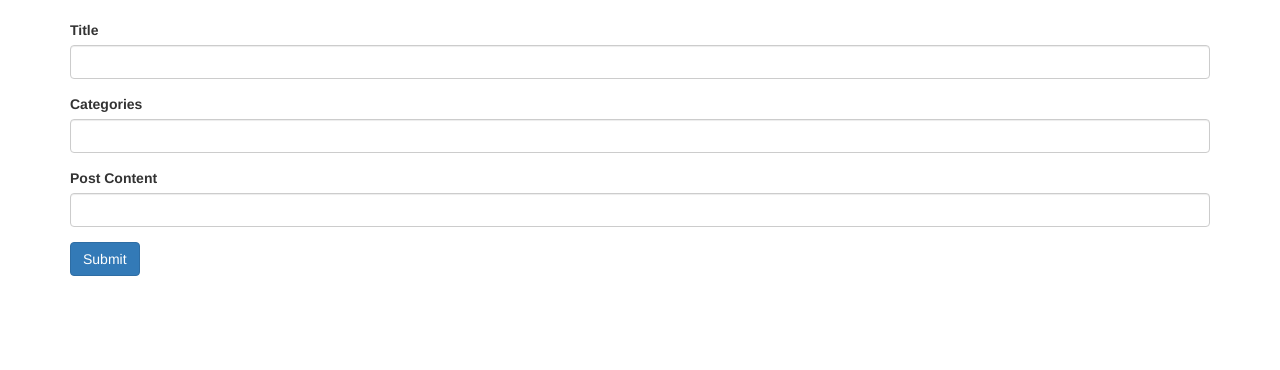
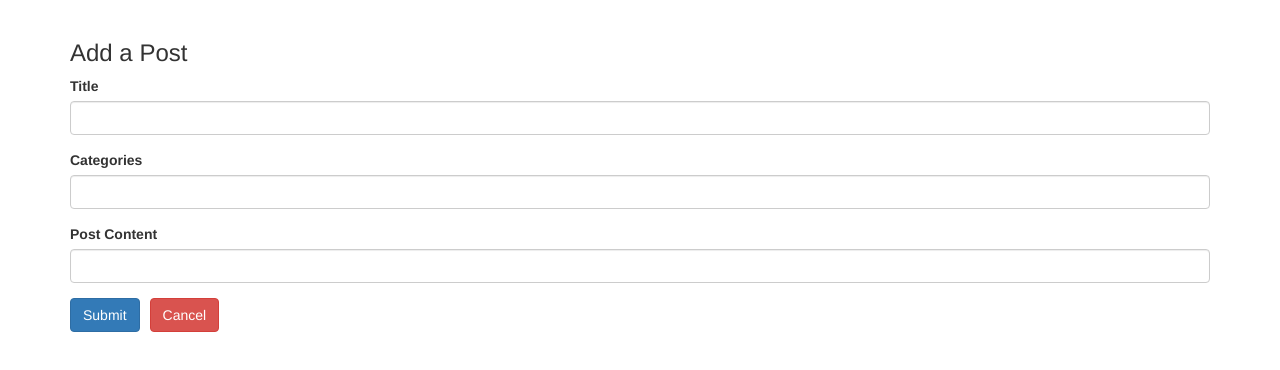
Before and after one commit to davidhenley/blogrouterv4, a React app: page /posts/new in a window 1280 px wide. Built offline with nearby package versions, Linux system fonts and the light colour scheme.

Commit message:
Code cleanup

```diff
--- a/src/components/PostNew.js
+++ b/src/components/PostNew.js
@@ -1,5 +1,6 @@
 import React, { Component } from 'react';
 import { Field, reduxForm } from 'redux-form';
+import { Link } from 'react-router-dom';
 
 class PostNew extends Component {
   onSubmit = (values) => {
@@ -23,12 +24,16 @@ class PostNew extends Component {
   render() {
     const { handleSubmit } = this.props;
     return (
-      <form onSubmit={handleSubmit(this.onSubmit)} className="PostNew container">
-        <Field name="title" label="Title" component={this.renderField} />
-        <Field name="categories" label="Categories" component={this.renderField} />
-        <Field name="content" label="Post Content" component={this.renderField} />
-        <button type="submit" className="btn btn-primary"> Submit </button>
-      </form>
+      <div className="PostNew container">
+        <h3>Add a Post</h3>
+        <form onSubmit={handleSubmit(this.onSubmit)}>
+          <Field name="title" label="Title" component={this.renderField} />
+          <Field name="categories" label="Categories" component={this.renderField} />
+          <Field name="content" label="Post Content" component={this.renderField} />
+          <button type="submit" className="btn btn-primary"> Submit </button>
+          <Link className="btn btn-danger" to="/">Cancel</Link>
+        </form>
+      </div>
     );
   }
 }
--- a/src/index.css
+++ b/src/index.css
@@ -2,6 +2,6 @@
   padding-top: 20px;
 }
 
-.error-text {
-  color: red;
+.PostNew .btn {
+  margin-right: 10px;
 }
```
